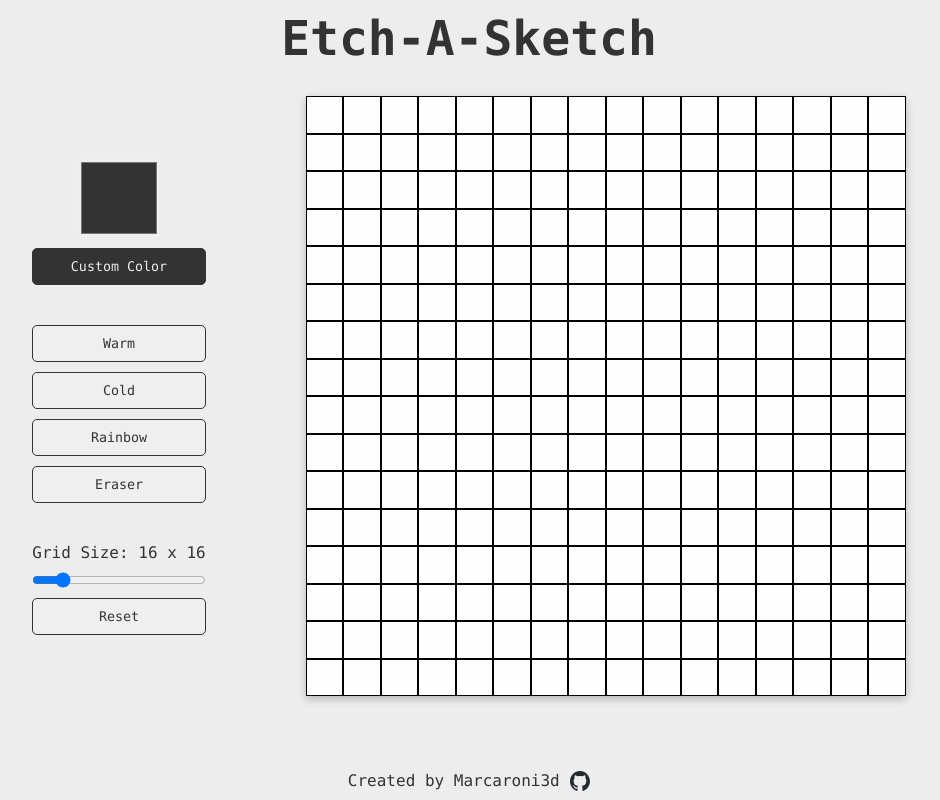
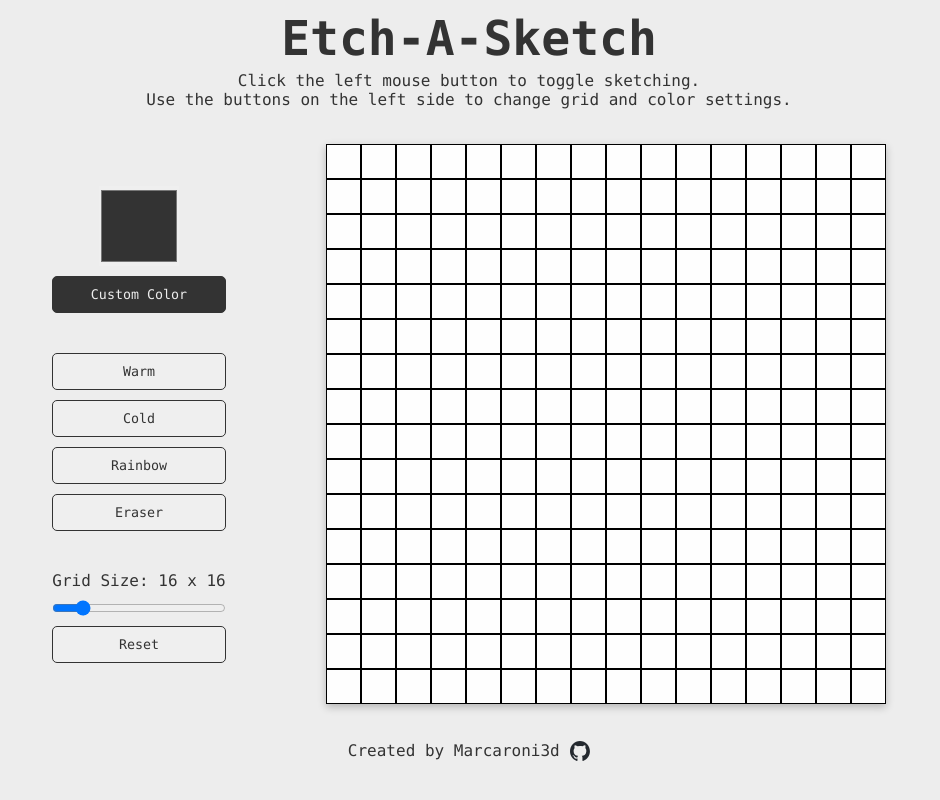
Before and after one commit to marcaroni3d/etch-a-sketch, a plain HTML site: page index.html in a window 1280 px wide. Shown: the whole page, without its empty margins (171-1111 px from the left). Drawn offline with Linux system fonts and the light colour scheme.

Commit message:
Version 2.2: sketching can now be toggled on/off. added descriptive text. minor style changes. fixed footer.

```diff
--- a/index.html
+++ b/index.html
@@ -9,6 +9,7 @@
 <body>
     <header>
         <h1>Etch-A-Sketch</h1>
+        <p>Click the left mouse button to toggle sketching. <br>Use the buttons on the left side to change grid and color settings.</p>
     </header>
 
     <div class="main">
--- a/script.js
+++ b/script.js
@@ -6,6 +6,7 @@ const defaultMode = 'color'
 let currentSize = defaultSize
 let currentColor = defaultColor
 let currentMode = defaultMode
+let sketchMode = true
 
 function setCurrentSize(newSize) {
     currentSize = newSize
@@ -42,8 +43,14 @@ resetBtn.onclick = () => {
     updateSizeValue(currentSize)
     reloadGrid()
 }
+window.onclick = () => toggleSketch()
 
 /* FUNCTIONS */
+function toggleSketch() {
+    sketchMode = !sketchMode
+    console.log(sketchMode)
+}
+
 function changeSize(value) {
     setCurrentSize(value)
     updateSizeValue(value)
@@ -80,6 +87,9 @@ function createGrid(size) {
 }
 
 function changeColor(e) {
+    if (sketchMode === false) {
+        return
+    }
     if (currentMode === 'color') {
         e.target.style.backgroundColor = currentColor
     }
--- a/style.css
+++ b/style.css
@@ -11,12 +11,25 @@ body {
     font-family: 'Monaco', 'Roboto', 'Arial', sans-serif;
     background-color: var(--primary-light);
     color: var(--primary-dark);
+    max-height: 100vh;
 }
 
 header {
     text-align: center;
-    font-size: 24px;
     margin: 10px 0 30px 0;
+    display:flex;
+    flex-direction: column;
+    align-items: center;
+    justify-content: center;
+}
+header>h1 {
+    font-size: 3rem;
+}
+header>p {
+    font-size: 1rem;
+    max-width: 70ch;
+    padding: 5px 0 5px 0;
+    align-self: center;
 }
 
 .main {
@@ -74,10 +87,8 @@ input[type='color'] {
     display: grid;
     grid-template-columns: repeat(var(--columns-rows), 1fr);
     grid-template-rows: repeat(var(--columns-rows), 1fr);
-    height: 75vh;
-    max-height: 750px;
-    width: 75vh;
-    max-width: 750px;
+    height: 70vh;
+    width: 70vh;
     box-shadow: rgba(0, 0, 0, 0.24) 0px 3px 8px;
 }
 .cell {
@@ -88,8 +99,8 @@ input[type='color'] {
 
 footer {
     background: var(--primary-light);
+    margin-top: 2rem;
     padding: 5px 0 5px 0;
-    position: fixed;
     bottom: 0;
     width: 100%;
     display: flex;
```
